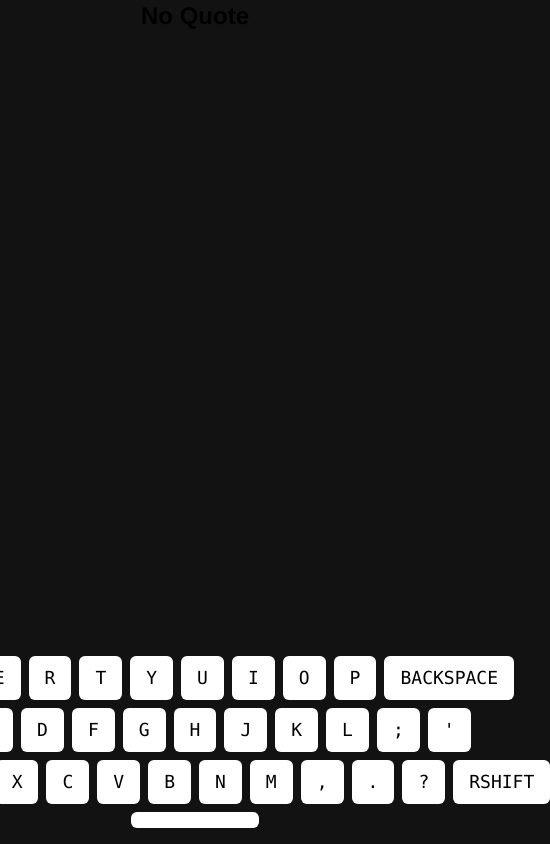
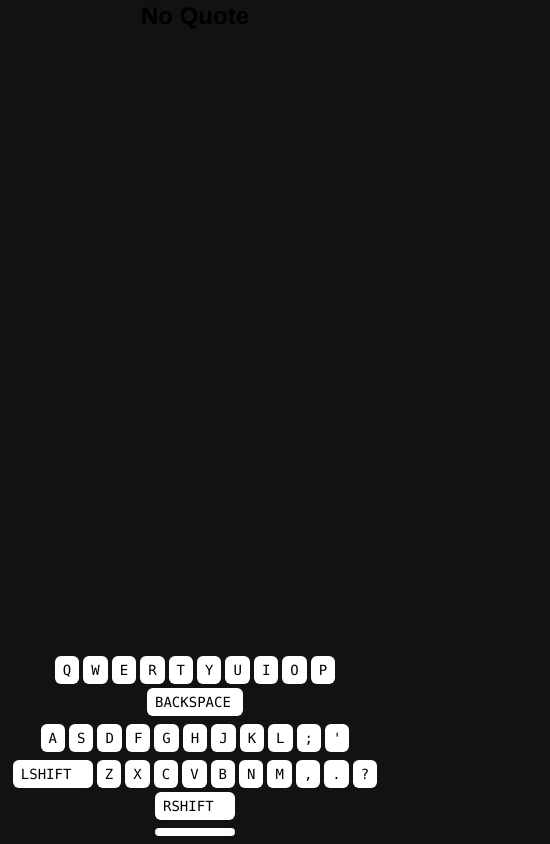
Before and after one commit to Daniel-CC-97/typing-test-game, a Next.js app: page / in a window 390 px wide. Both pictures are taken after a click on the button "Short". Shown: the whole page, 550 px wide, since content can reach past the window. Built offline with nearby package versions, Linux system fonts and the light colour scheme; no server answers.

Commit message:
Make keyboard more responsive

```diff
--- a/src/app/components/Keyboard.js
+++ b/src/app/components/Keyboard.js
@@ -12,10 +12,6 @@ const rows = [
 
 // Function to calculate key colour
 const calculateBackgroundColour = (mistakeCount) => {
-  // console.log("mistake count: ", mistakeCount);
-
-  // console.log("calculate Background colour");
-
   const maxMistakes = 10; // Maximum mistakes before full red
   const intensity = Math.min(mistakeCount / maxMistakes, 1); // Scale from 0 to 1
   const red = Math.floor(255 * intensity); // Red channel increases with intensity
@@ -24,7 +20,6 @@ const calculateBackgroundColour = (mistakeCount) => {
 };
 
 const Keyboard = ({ onKeyPress, onKeyRelease, stats }) => {
-  console.log("stats: ", stats);
   const [activeKey, setActiveKey] = useState(null);
 
   const handleKeyPress = (event) => {
@@ -63,12 +58,13 @@ const Keyboard = ({ onKeyPress, onKeyRelease, stats }) => {
   }, [onKeyPress, onKeyRelease]);
 
   return (
-    <div className="flex flex-col space-y-2 p-4">
+    <div className="flex flex-col space-y-2 p-2 sm:p-4">
       {rows.map((row, index) => (
-        <div key={index} className="flex justify-center space-x-2">
-          {row.map((key) => {
-            console.log("key: ", key);
-            return (
+        <div
+          key={index}
+          className="flex justify-center flex-wrap gap-1 sm:gap-2"
+        >
+          {row.map((key) => (
             <div
               key={key}
               style={{
@@ -76,15 +72,14 @@ const Keyboard = ({ onKeyPress, onKeyRelease, stats }) => {
               }}
               className={`${
                 activeKey === key ? "ring-2 ring-blue-500" : ""
-                } px-4 py-2 rounded-md text-lg font-mono cursor-pointer
-                ${key === " " ? "w-32" : ""}
-                ${key === "BACKSPACE" ? "w-36" : ""}
-                ${key === "LSHIFT" || key === "RSHIFT" ? "w-28" : ""}`}
+              } text-sm sm:text-lg px-2 py-1 sm:px-4 sm:py-2 rounded-md font-mono cursor-pointer
+                ${key === " " ? "w-20 sm:w-32" : ""}
+                ${key === "BACKSPACE" ? "w-24 sm:w-36" : ""}
+                ${key === "LSHIFT" || key === "RSHIFT" ? "w-20 sm:w-28" : ""}`}
             >
               {key}
             </div>
-            );
-          })}
+          ))}
         </div>
       ))}
     </div>
```
Lines whose indentation alone changed are shown as unchanged.
